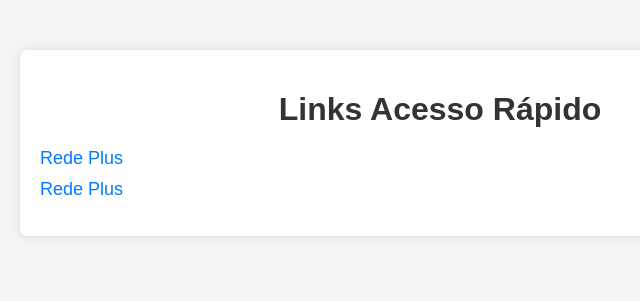
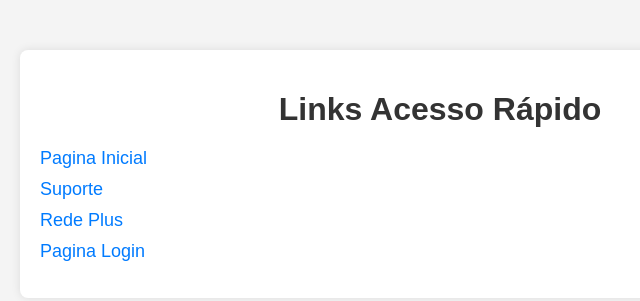
Before and after one commit to Mrkaik/RedepPus, a plain HTML site: page pagina_links.html in a window 1280 px wide. Shown: the whole page, without its empty margins (200-840 px from the left). Drawn offline with Linux system fonts and the light colour scheme.

Commit message:
Add files via upload

```diff
--- a/pagina_links.html
+++ b/pagina_links.html
@@ -12,8 +12,10 @@
     <div class="container">
         <h1>Links Acesso Rápido</h1>
         <ul class="link-list">
-            <li><a href="http://redeplus.ddns.net:8001/estidriver"target="_blank" >Rede Plus</a></li>
+            <li><a href="./index.html"target="_blank" >Pagina Inicial</a></li>
+            <li><a href="http://redeplus.ddns.net:8001/suporte" target="_blank">Suporte</a></li>
             <li><a href="http://redeplus.ddns.net:8001/esti" target="_blank">Rede Plus</a></li>
+            <li><a href="http://redeplus.ddns.net:8001/estidriver" target="_blank">Pagina Login</a></li>
         </ul>
     </div>
 </body>
```
Also changed, not shown: index.html (+3 -3 lines).
